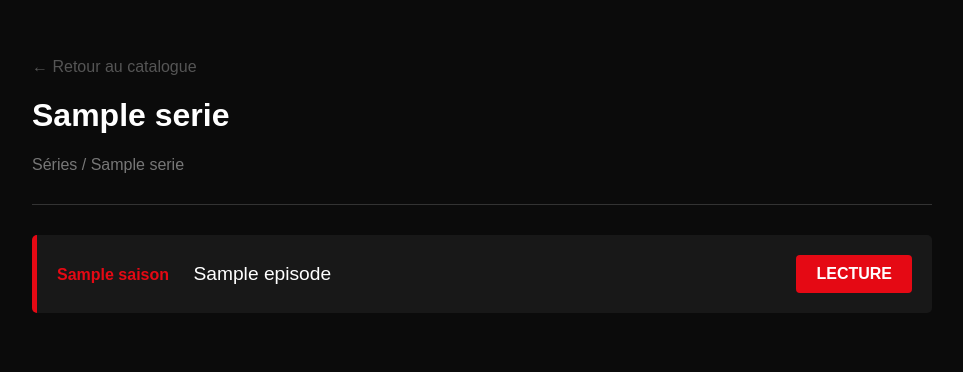
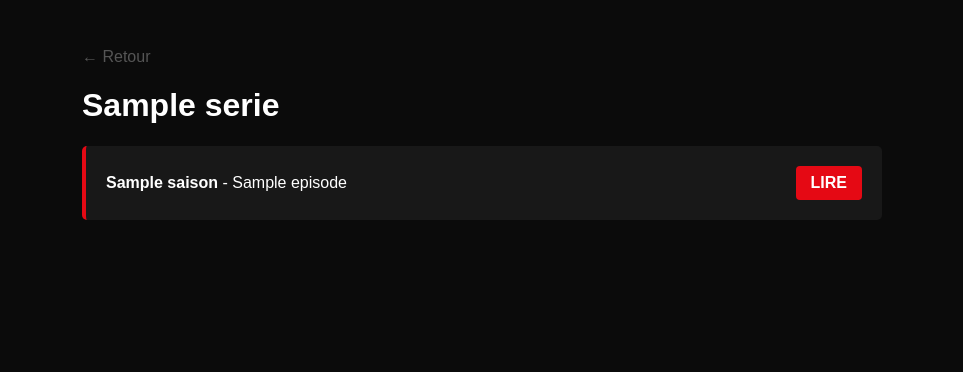
Before and after one commit to vguillotduenas-dotcom/StreamDeck, a Flask app: template templates/serie.html in a window 1280 px wide. Shown: the top 372 px of the page, without its empty margins (158-1121 px from the left). Run offline with Flask 3, Linux system fonts and the light colour scheme; the template is opened without the code that fills it: most values are stand-ins (such as "Sample title", 1, 10 or a date in 2020).

Commit message:
Update serie.html

```diff
--- a/templates/serie.html
+++ b/templates/serie.html
@@ -1,30 +1,23 @@
 <!DOCTYPE html>
 <html>
 <head>
-    <title>{{ serie.nom }} - Épisodes</title>
+    <title>Episodes</title>
     <style>
-        body { background: #0b0b0b; color: white; font-family: Arial; padding: 50px; }
-        .ep-container { max-width: 900px; margin: auto; }
-        .ep-row { background: #181818; padding: 20px; margin-bottom: 10px; border-radius: 5px; display: flex; justify-content: space-between; align-items: center; border-left: 5px solid #e50914; }
-        .ep-row:hover { background: #222; }
-        a.play-ep { background: #e50914; color: white; padding: 10px 20px; text-decoration: none; border-radius: 4px; font-weight: bold; }
+        body { background: #0b0b0b; color: white; font-family: sans-serif; padding: 40px; }
+        .ep-list { max-width: 800px; margin: auto; }
+        .ep-card { background: #181818; padding: 20px; margin-bottom: 10px; border-radius: 5px; display: flex; justify-content: space-between; align-items: center; border-left: 4px solid #e50914; }
+        .play-btn { background: #e50914; color: white; text-decoration: none; padding: 8px 15px; border-radius: 4px; font-weight: bold; }
         .back { color: #555; text-decoration: none; display: block; margin-bottom: 20px; }
     </style>
 </head>
 <body>
-    <div class="ep-container">
-        <a href="/" class="back">← Retour au catalogue</a>
+    <div class="ep-list">
+        <a href="/" class="back">← Retour</a>
         <h1>{{ serie.nom }}</h1>
-        <p style="color: #777;">Séries / {{ serie.nom }}</p>
-        <hr style="border: 0; border-top: 1px solid #333; margin: 30px 0;">
-
         {% for ep in serie.episodes %}
-        <div class="ep-row">
-            <div>
-                <span style="color: #e50914; font-weight: bold;">{{ ep.saison }}</span>
-                <span style="margin-left: 20px; font-size: 1.2em;">{{ ep.titre_ep }}</span>
-            </div>
-            <a href="{{ ep.lien_ep }}" target="_blank" class="play-ep">LECTURE</a>
+        <div class="ep-card">
+            <div><strong>{{ ep.saison }}</strong> - {{ ep.titre_ep }}</div>
+            <a href="{{ ep.lien_ep }}" target="_blank" class="play-btn">LIRE</a>
         </div>
         {% endfor %}
     </div>
```
